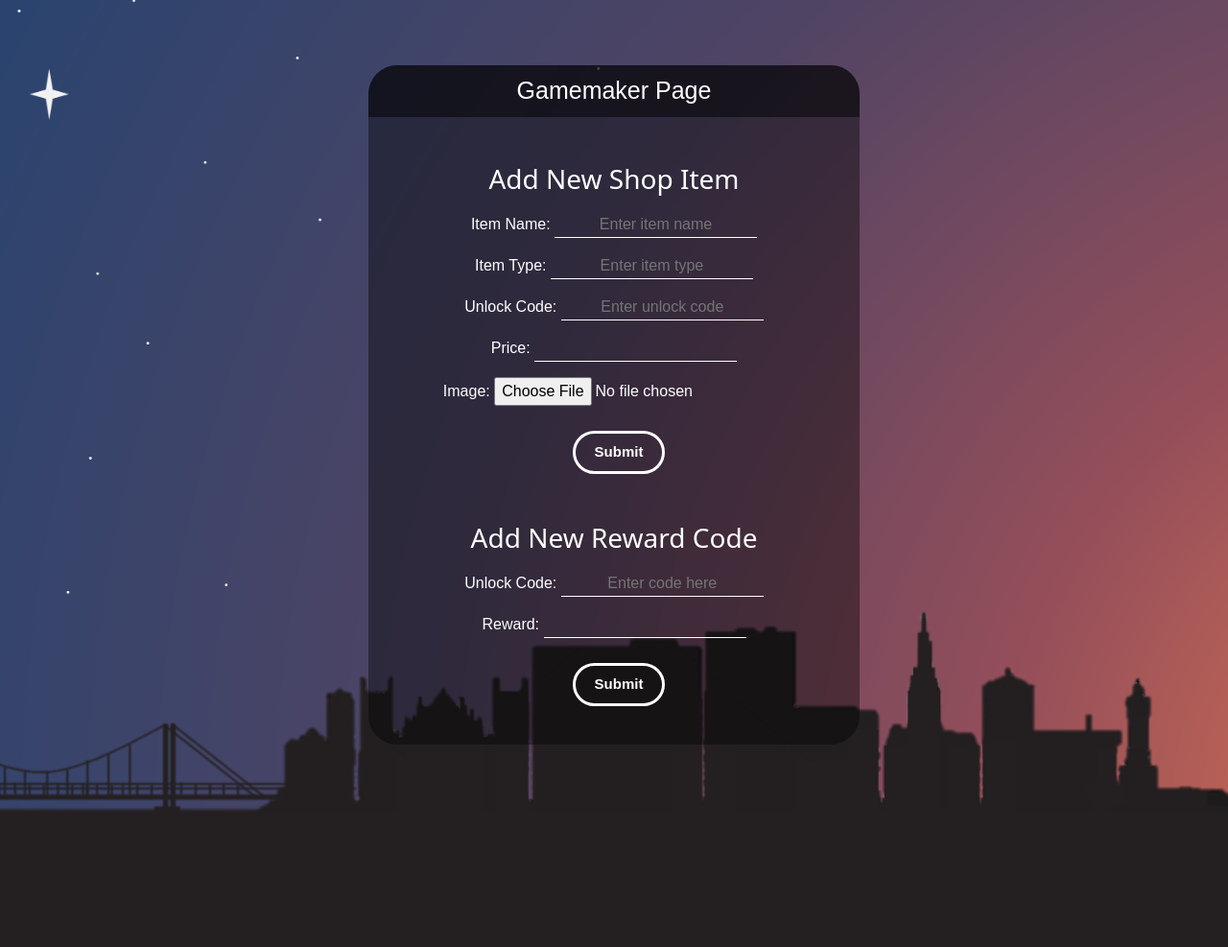
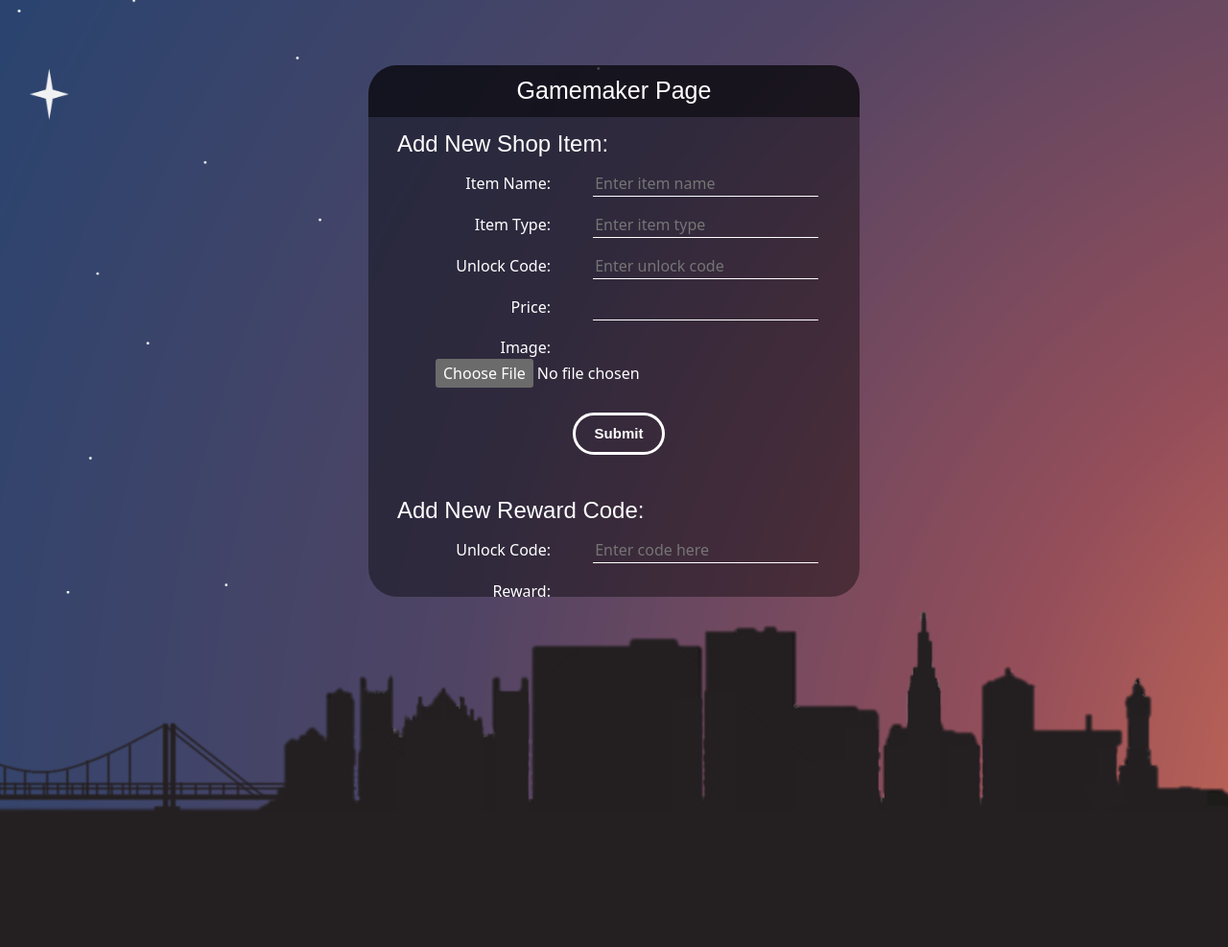
Before and after one commit to poppyts25/TrashPet, a Django app: page /trashpetapp/gamemaker/ in a window 1280 px wide. Shown: the part 72-1059 px from the top of the page at 96% size. Run offline with Django 4.2, Linux system fonts and the light colour scheme; a user stored in the database is signed in.

Commit message:
game keeper page css

```diff
--- a/trashpet/trashpetapp/templates/trashpetapp/gamemaker.html
+++ b/trashpet/trashpetapp/templates/trashpetapp/gamemaker.html
@@ -8,14 +8,6 @@
       <link rel="stylesheet" href="{% static 'style.css' %}">
 
       <style>
-        .main-page-map {
-          padding-top: 100px;
-        }
-
-        h3{
-          padding-bottom: 10px;
-        }
-
         body{
           background: url('{% static "SkylineBackground.png" %}') rgba(0,0,0,0.3);
           background-blend-mode: multiply;
@@ -25,7 +17,6 @@
         }
 
         .main-page-gamemaker {
-          text-align: center;
           color: white;
           width: 40%;
           margin-top: 140px !important;
@@ -35,8 +26,15 @@
           position:relative;
         }
 
+        .gamemaker-body {
+          padding: 0px 30px 30px 30px;
+          overflow-y: auto;
+          max-height: 500px;
+          color-scheme: dark;
+        }
 
         legend {
+          text-align: center;
           background-color: rgba(0, 0, 0, .5);
           color: white;
           border-radius: 30px 30px 0px 0px;
@@ -45,14 +43,13 @@
           float: left;
           font-size: 25px !important;
           font-family: Arial, Helvetica, sans-serif;
+          margin-bottom: 0px !important;
         }
 
-        .gamemaker-body {
-          padding: 0px 30px 30px 30px;
-        }
-
-        p{
-            font-family: Arial, Helvetica, sans-serif
+        .heading{
+          font-family: Arial, Helvetica, sans-serif;
+          font-size: 1.5rem;
+          padding-bottom: 10px;
         }
 
         .form{
@@ -65,19 +62,16 @@
           background-color: rgba(0,0,0,0);
           border:none;
           border-bottom: 1px solid white;
-            text-align: center;
         }
         input[type=number]{
           color: white;
           background-color: rgba(0,0,0,0);
           border:none;
           border-bottom: 1px solid white;
-            text-align: center;
         }
 
-        .form-btn{
+        .submit-btn{
           margin: 10px 20px;
-            display: inline-block;
           padding: 8px 20px;
           color: white;
           font-size: 15px;
@@ -89,16 +83,46 @@
           font-family: Arial, Helvetica, sans-serif;
         }
 
-        .submit-name{
+        .submit-btns{
           margin-left: 10px;
+          text-align: center;
         }
 
         .submit-btn:hover{
           box-shadow: 3px 4px 4px #241F21;
-            background-color: rgb(95, 79, 199);
+          background-color: rgb(97, 212, 132);
           cursor: pointer;
           border-color: black;
           color: black;
+        }
+
+        .add-shop-item-body{
+          padding-top:10px;
+        }
+
+        .shop-inputs p label{
+          display: inline-block;
+          width: 160px;
+          text-align: right;
+        }
+
+        .shop-inputs p input{
+          margin-left:40px;
+        }
+
+        .code-inputs p label{
+          display: inline-block;
+          width: 160px;
+          text-align: right;
+        }
+
+        .code-inputs p input{
+          margin-left:40px;
+        }
+
+
+        .add-code-body{
+          padding-top:30px;
         }
 
       </style>
@@ -119,47 +143,38 @@
 
     <div class="main-page-gamemaker">
       <legend>Gamemaker Page</legend>
-
-
-
       <div class="gamemaker-body">
-  <div class="form">
+        <div class="add-shop-item-body">
           <form method="POST" enctype="multipart/form-data">
-    <fieldset>
-        <h3>Add New Shop Item</h3>
+            <div class="heading">Add New Shop Item:</div>
 
             {% csrf_token %}
 
-                  <div style="display: inline-block">
+            <div class="shop-inputs">
               {{ form.as_p }}
             </div>
 
 
-                  <div class="submit-name" style="display: inline-block;">
-                    <button type="submit" class="form-btn submit-btn">Submit</button>
+            <div class="submit-btns">
+              <button type="submit" class="submit-btn">Submit</button>
             </div>
 
-
-            </fieldset>
           </form>
         </div>
 
-        <div class="form">
+        <div class="add-code-body">
           <form method="POST">
-            <fieldset>
-              <h3>Add New Reward Code</h3>
+            <div class="heading">Add New Reward Code:</div>
 
             {% csrf_token %}
 
-              <div style="display: inline-block">
+            <div class="code-inputs">
               {{ form2.as_p }}
             </div>
 
-              <div class="submit-name" style="display: inline-block;">
-                <button type="submit" class="form-btn submit-btn">Submit</button>
+            <div class="submit-btns">
+              <button type="submit" class="submit-btn">Submit</button>
             </div>
-
-            </fieldset>
 
           </form>
         </div>
```
Also changed, not shown: trashpet/db.sqlite3. Lines whose indentation alone changed are shown as unchanged.
